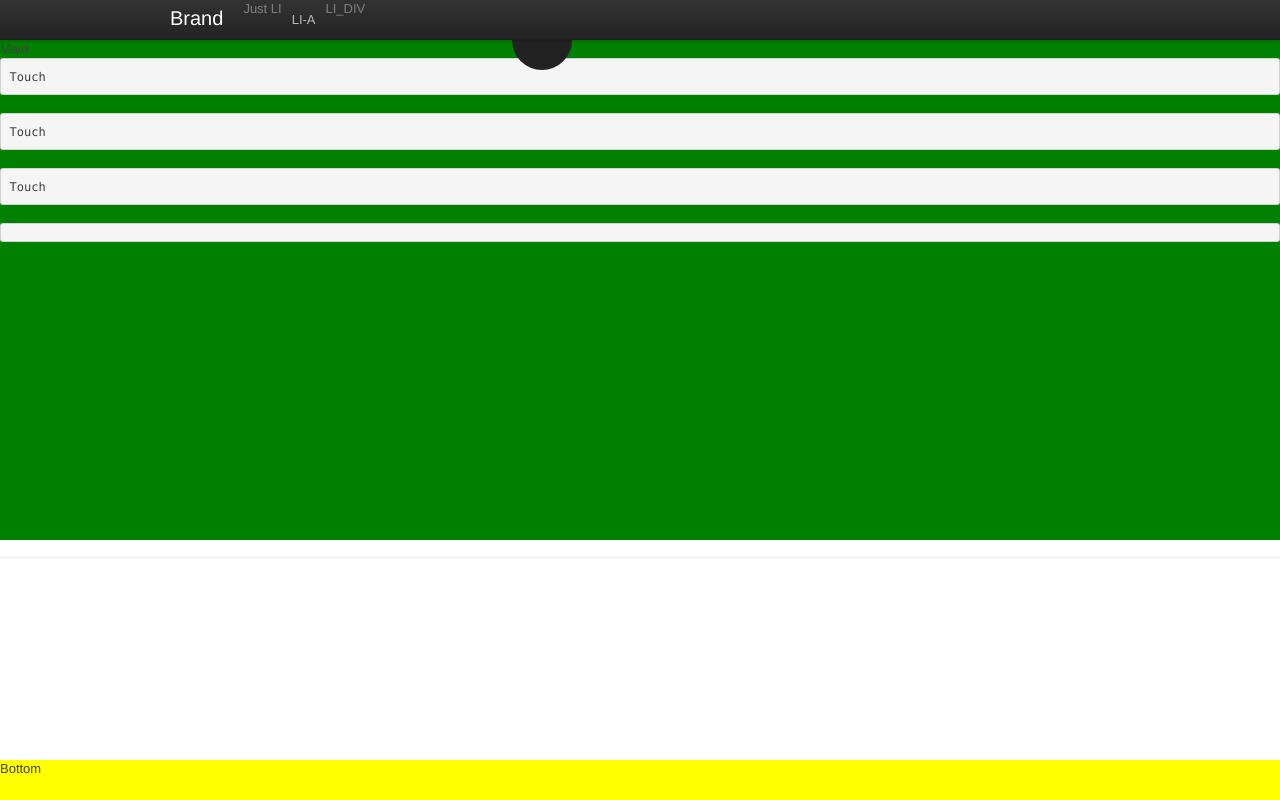
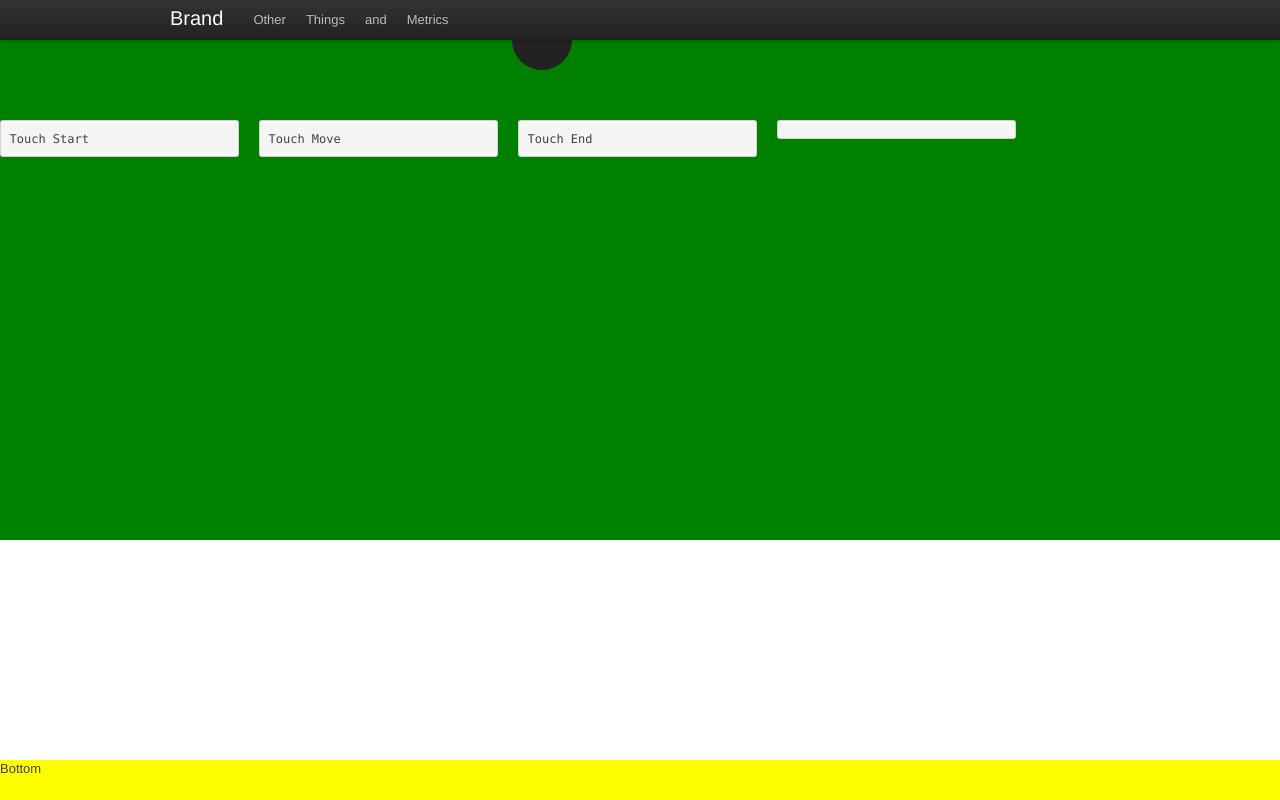
Before and after one commit to daneroo/touchmove, a plain HTML site: page index.html in a window 1280 px wide. Drawn offline with nearby package versions, Linux system fonts and the light colour scheme.

Commit message:
start the grid

```diff
--- a/css/playlink.css
+++ b/css/playlink.css
@@ -20,6 +20,7 @@
   width: 100%;
   height: 60px;
   background-color: #444444;
+  color: #CCCCCC;
   position: absolute;
   left: 0px;
   top: -60px;
@@ -31,6 +32,13 @@
   height:500px;
 }
 
+.#main [class*="span"] {
+    background: none repeat scroll 0 0 #EEEEEE;
+    border-radius: 3px 3px 3px 3px;
+    line-height: 30px;
+    min-height: 30px;
+    text-align: center;
+}
 #bottombar {
   background:yellow;
   height:40px;
--- a/index.html
+++ b/index.html
@@ -25,7 +25,6 @@
 
 <body>
   <div id="container">
-    <header></header>
     <div class="topbar">
       <!-- <h3><a href="#" class="brand">H3</a></h3> -->
       <div class="topbar-inner">
@@ -34,23 +33,26 @@
         <div class="container">
           <a href="#" class="brand">Brand</a>
           <ul class="nav">
-            <li>Just LI</li>
-            <li><a href="#dimple">LI-A</a></li>
-            <li><div>LI_DIV</div></li>
+            <li><a href="#">Other</a></li>
+            <li><a href="#">Things</a></li>
+            <li><a href="#">and</a></li>
+            <li><a href="#">Metrics</a></li>
           </ul>
         </div>
       </div>
     </div>
     <div id="main" role="main">
-      Main
-      <pre id="touchstart">Touch</pre>
-      <pre id="touchmove">Touch</pre>
-      <pre id="touchend">Touch</pre>
-      <pre id="log"></pre>
+      <div style="margin-top:80px">
+      <div class="row">
+        <pre class="span4" id="touchstart">Touch Start</pre>
+        <pre class="span4" id="touchmove">Touch Move</pre>
+        <pre class="span4" id="touchend">Touch End</pre>
+        <pre class="span4" id="log"></pre>
+      </div>
     </div>
     <div id='bottombar'>Bottom</div>
-    <footer></footer>
   </div> <!--! end of #container -->
+
   <!-- JavaScript at the bottom for fast page loading -->
   <!-- Grab Google CDN's jQuery, with a protocol relative URL; fall back to local if necessary -->
   <script src="//ajax.googleapis.com.not/ajax/libs/jquery/1.7.1/jquery.min.js"></script>
```
